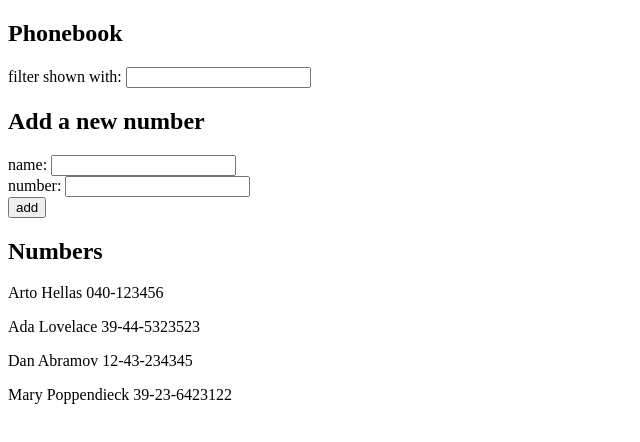
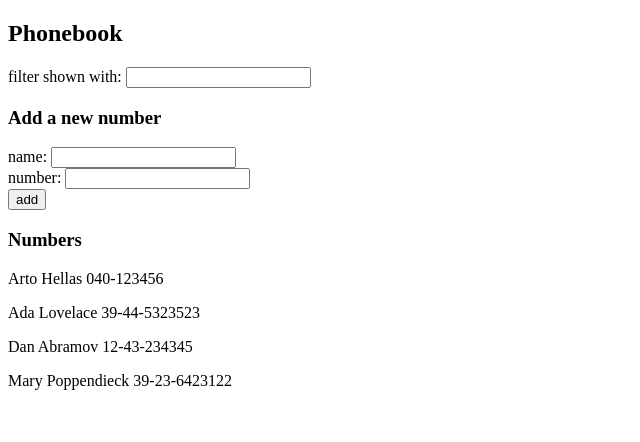
Before and after one commit to akskettu-hub/FullStackOpen, a React (Vite) app in the folder part02/phonebook/: page / in a window 1280 px wide. Shown: the top 442 px of the page, without its empty margins (0-640 px from the left). Built offline with nearby package versions, Linux system fonts and the light colour scheme.

Commit message:
Did ex 2.10. Refactored root component and all other components.

```diff
--- a/part02/phonebook/src/App.jsx
+++ b/part02/phonebook/src/App.jsx
@@ -1,4 +1,21 @@
 import { useState } from 'react'
+
+const Filter = ({ value, onChange }) => <div>filter shown with: <input value={value} onChange={onChange}/></div>
+
+
+
+const PersonForm = ({ onSubmit, nameProps, numberProps }) => {
+  return (
+    <form onSubmit={onSubmit}>
+        <div>name: <input {...nameProps}/></div>
+        <div>number: <input {...numberProps}/></div>
+        <div>
+          <button type="submit">add</button>
+        </div>
+      </form>
+
+  )
+}
 
 const Entry = ({person}) => <p>{person.name} {person.number}</p>
 
@@ -65,16 +82,26 @@ const App = () => {
   return (
     <div>
       <h2>Phonebook</h2>
-      <div>filter shown with: <input value={newFilter} onChange={handleFilterChange}/></div>
-      <h2>Add a new number</h2>
-      <form onSubmit={addNewName}>
-        <div>name: <input value={newName} onChange={handleNameChange}/></div>
-        <div>number: <input value={newNumber} onChange={handleNumberChange}/></div>
-        <div>
-          <button type="submit">add</button>
-        </div>
-      </form>
-      <h2>Numbers</h2>
+      <Filter value={newFilter} onChange={handleFilterChange}/>
+
+      <h3>Add a new number</h3>
+      <PersonForm
+        onSubmit={addNewName}
+        nameProps={{
+          value: newName,
+          onChange: handleNameChange
+        }}
+        numberProps={{
+          value: newNumber,
+          onChange: handleNumberChange
+        }}
+        valueName={newName}
+        onChangeName={handleNameChange}
+        valueNumber={newNumber}
+        onChangeNumber={handleNumberChange}
+      />
+
+      <h3>Numbers</h3>
       <Entries persons={persons} filter={newFilter}/>
     </div>
   )
```
